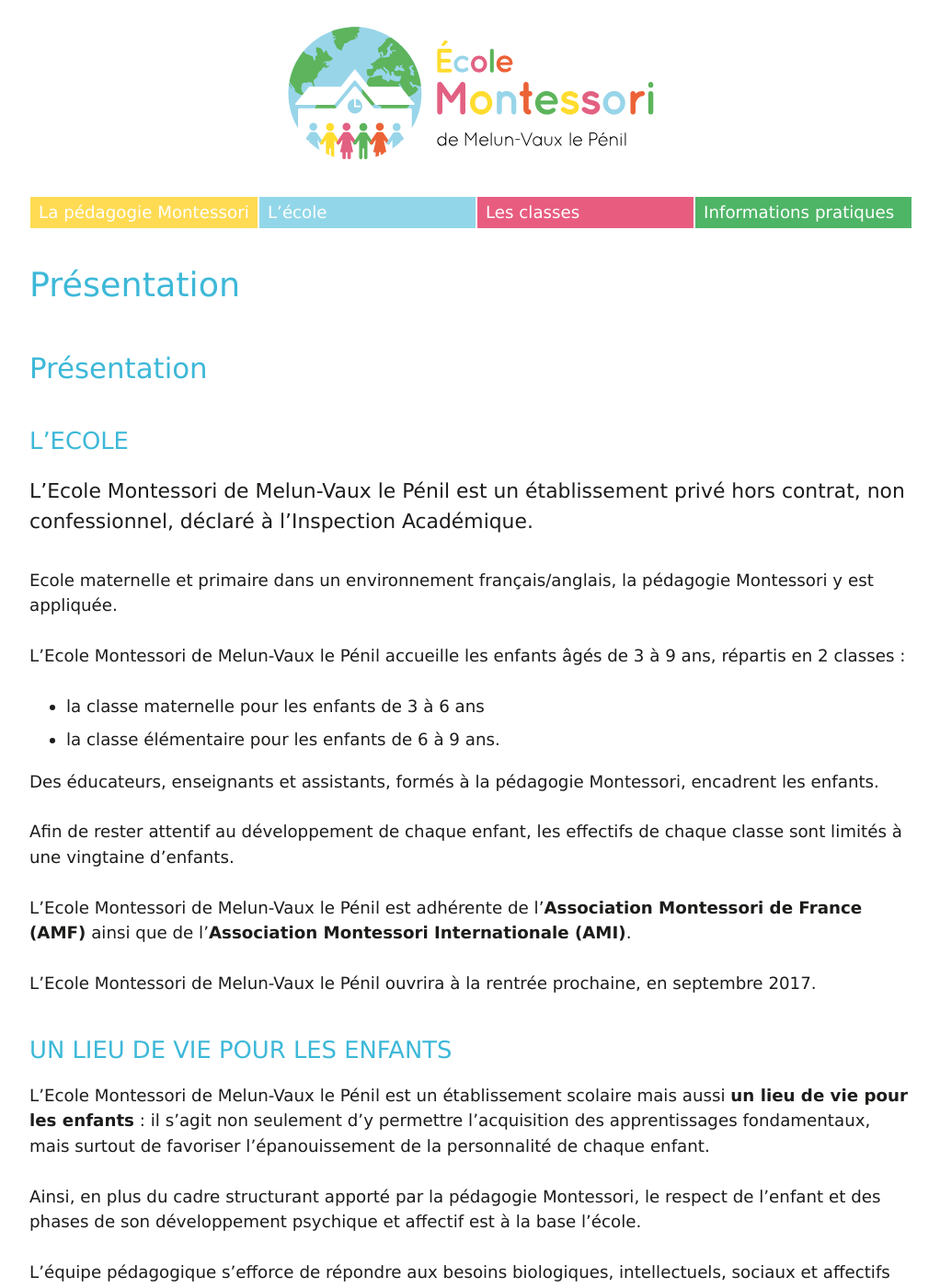
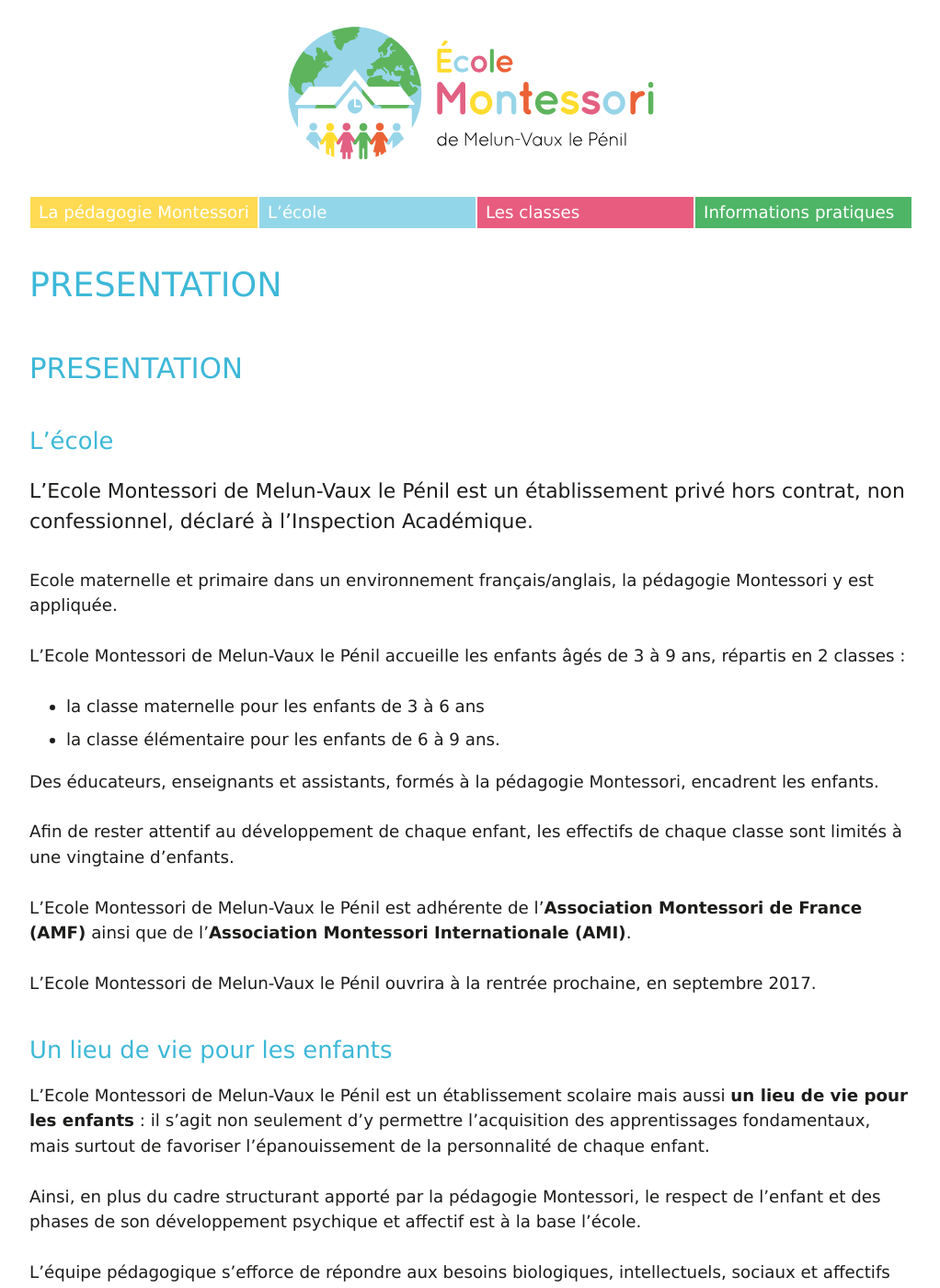
Before and after one commit to montessori-melun/montessori-melun.github.io, a Jekyll site: the page built from ecole/presentation.md, in a window 1280 px wide and 1400 px high. Shown: the whole window at 92% size, without its empty margins (128-1150 px from the left). Built offline with Jekyll 4.4.1, drawn with Linux system fonts in a browser that asks for light colours; our own code applies the rules of GitHub Pages for plain Markdown files.

Commit message:
Update presentation.md

```diff
--- a/ecole/presentation.md
+++ b/ecole/presentation.md
@@ -1,8 +1,8 @@
 
-# Présentation
+# PRESENTATION
 
 
-## L'ECOLE
+## L'école
 
 
 L'Ecole Montessori de Melun-Vaux le Pénil est un établissement privé hors contrat, non confessionnel, déclaré à l'Inspection Académique.
@@ -28,7 +28,7 @@ L'Ecole Montessori de Melun-Vaux le Pénil est adhérente de l’**Association M
 L'Ecole Montessori de Melun-Vaux le Pénil ouvrira à la rentrée prochaine, en septembre 2017.
 
 
-## UN LIEU DE VIE POUR LES ENFANTS
+## Un lieu de vie pour les enfants
 
 
 L'Ecole Montessori de Melun-Vaux le Pénil est un établissement scolaire mais aussi **un lieu de vie pour les enfants** : il s’agit  non seulement d’y permettre l'acquisition des apprentissages fondamentaux, mais surtout de favoriser l’épanouissement de la personnalité de chaque enfant.
```
